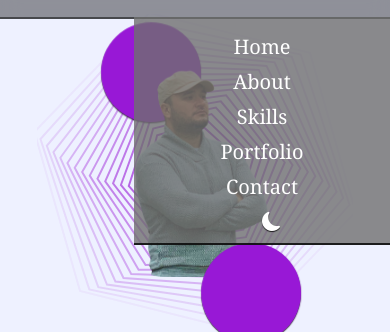
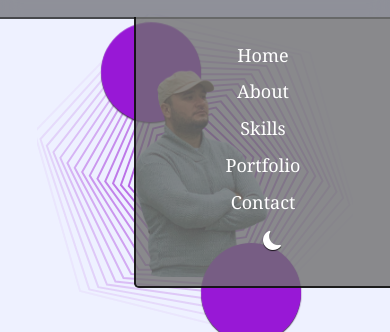
Before and after one commit to Nusratilla/MyPortfolio, a plain HTML site: page index.html in a window 390 px wide. Both pictures are taken after a click on the icon 358 px from the left and 41 px from the top of the page. Shown: the part 66-398 px from the top of the page. Drawn offline with nearby package versions, Linux system fonts and the light colour scheme.

Commit message:
local storage js

```diff
--- a/css/app.css
+++ b/css/app.css
@@ -79,7 +79,7 @@ span {
 }
 .navbar a {
   color: #ffffff;
-  font-size: 20px;
+  font-size: 18px;
   text-decoration: none;
   margin: 0 15px;
   transition: 0.3s;
@@ -117,20 +117,25 @@ span {
   .navbar {
     position: fixed;
     top: 100%;
-    right: 0;
+    right: -16rem;
     width: 16rem;
-    padding: 0.5rem 2%;
+    font-size: 1rem;
+    padding: 0.8rem 2%;
+    border-radius: 0 0 0 0.3rem;
     background: var(--menu-color);
     border-bottom: 2px solid rgba(0, 0, 0, 0.8);
+    border-left: 2px solid rgba(0, 0, 0, 0.8);
+    padding-bottom: 2rem;
     text-align: center;
-    display: none;
+    transition: 0.6s ease-in-out;
   }
   .navbar.active {
     display: block;
+    right: 0;
   }
   .navbar a {
     display: block;
-    margin: 0.5rem 0;
+    margin: 0.8rem 0;
   }
 }
 /* --------------- Hero Section --------------- */
--- a/js/app.js
+++ b/js/app.js
@@ -9,16 +9,25 @@ window.addEventListener('DOMContentLoaded', () => {
     });
 
     // ---------------Dark Theme---------------
-    var iconMoon = document.querySelector('#icon-moon')
+
+    const iconMoon = document.querySelector('#icon-moon')
+    const darkMode = localStorage.getItem('darkMode')
+
+    if (darkMode) document.body.classList.add(darkMode)
 
     iconMoon.addEventListener('click', () => {
         document.body.classList.toggle('dark-theme');
         iconMoon.classList.toggle('bi-sun-fill');
+        if (document.body.classList.contains('dark-theme')) {
+            localStorage.setItem('darkMode', 'dark-theme')
+        } else {
+            localStorage.removeItem('darkMode')
+        }
     });
 
     // ---------------typed animation---------------
     const typed = new Typed('.name-input', {
-        strings: ['Nusratilla Rikhsiev', 'Front-End Web Developer', 'UI UX Designer'],
+        strings: ['Nusratilla Rikhsiev', 'Front-End Web Developer'],
         typeSpeed: 90,
         backSpeed: 60,
         loop: true
```
